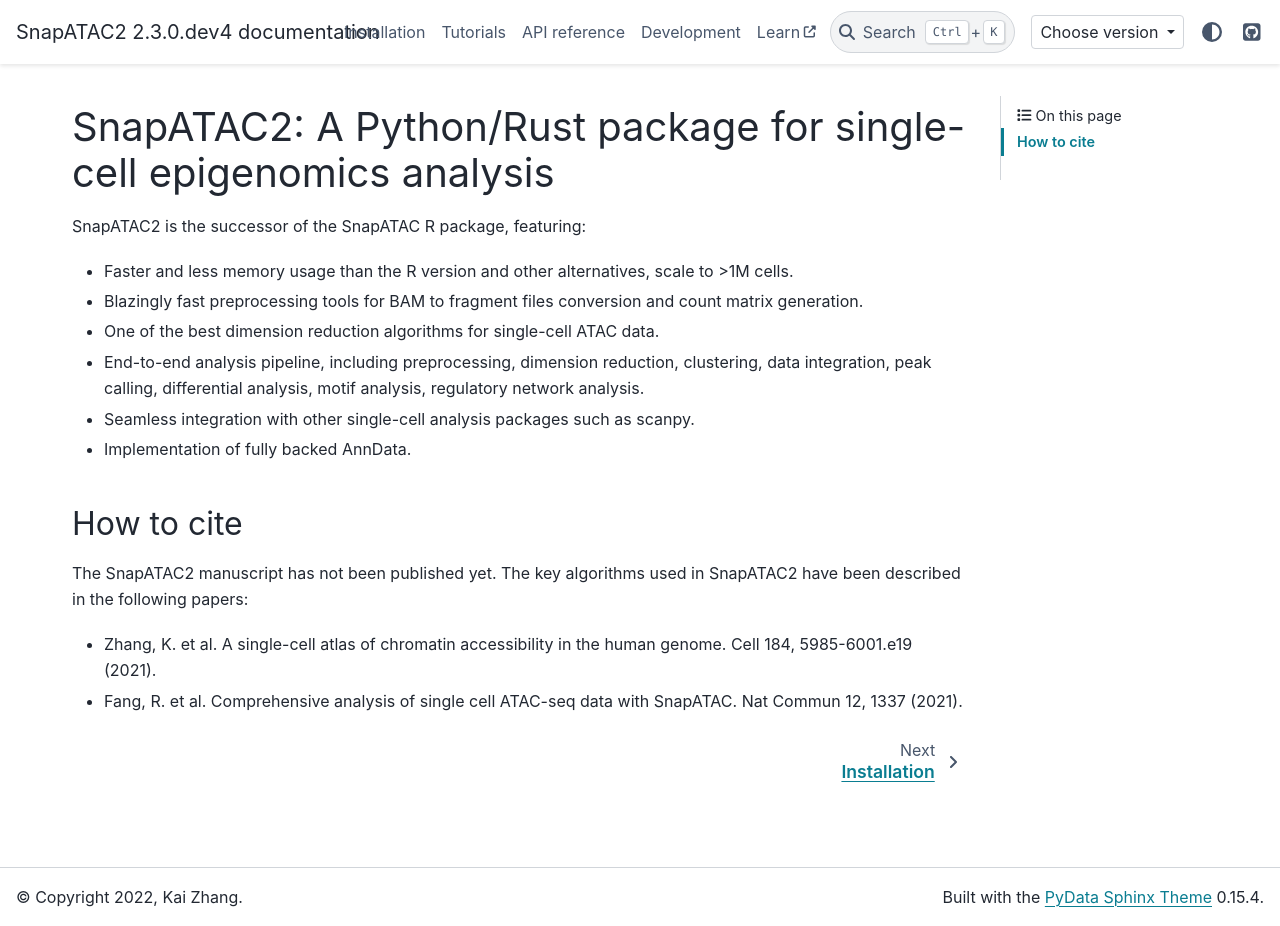
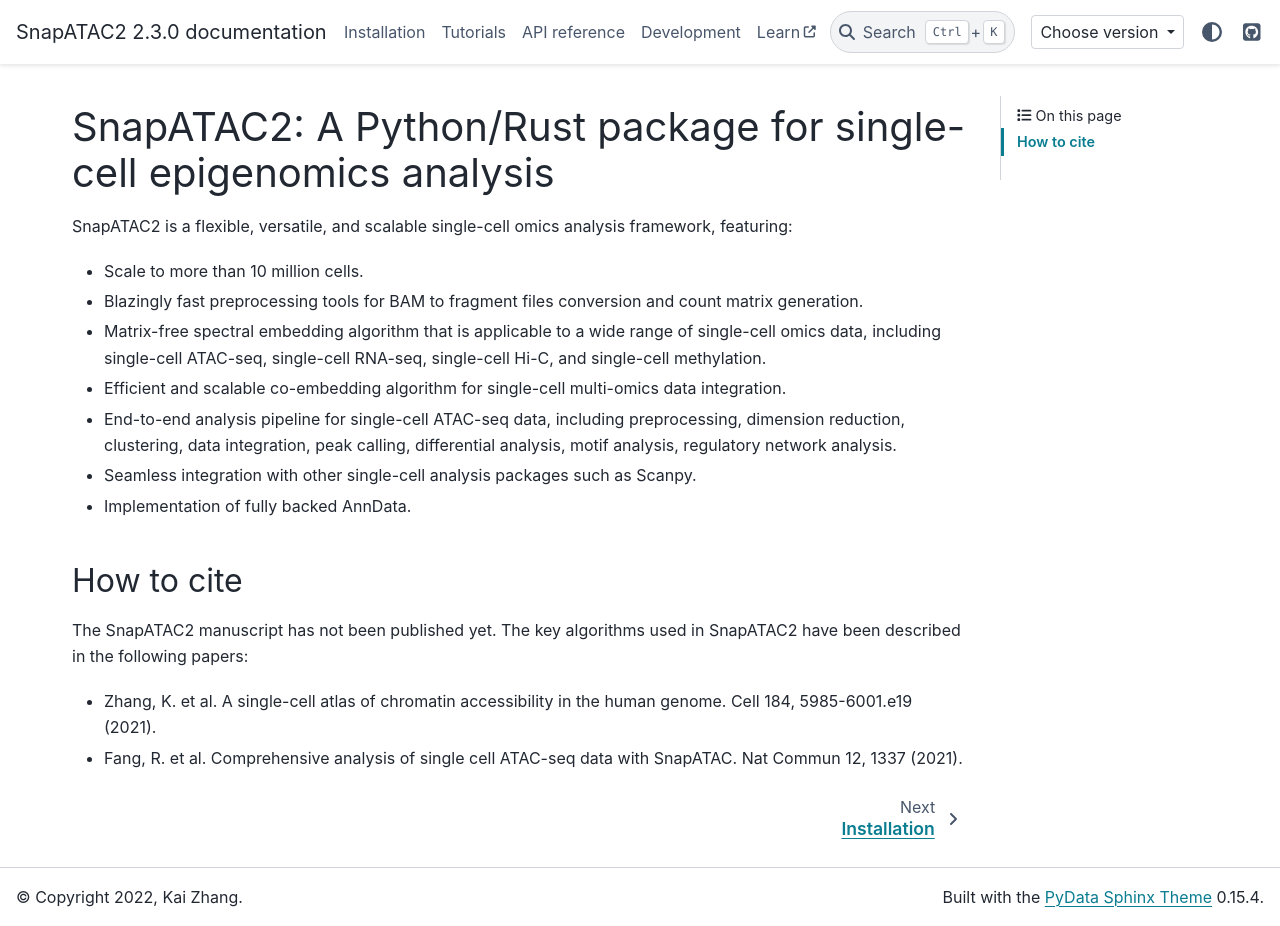
Before and after one commit to kaizhang/SnapATAC2, a Sphinx documentation site: the page built from docs/index.rst, in a window 1280 px wide and 926 px high. Built offline with Sphinx 7.4.7 and the PyData theme 0.15.4, drawn with Linux system fonts in a browser that asks for light colours; pages that are not in the unit, such as notebooks, are missing from menus; the version number is read from the project's files by our own code.

```diff
--- a/docs/index.rst
+++ b/docs/index.rst
@@ -1,13 +1,14 @@
 SnapATAC2: A Python/Rust package for single-cell epigenomics analysis
 =====================================================================
 
-SnapATAC2 is the successor of the SnapATAC R package, featuring:
+SnapATAC2 is a flexible, versatile, and scalable single-cell omics analysis framework, featuring:
 
-- Faster and less memory usage than the R version and other alternatives, scale to >1M cells.
+- Scale to more than 10 million cells.
 - Blazingly fast preprocessing tools for BAM to fragment files conversion and count matrix generation.
-- One of the best dimension reduction algorithms for single-cell ATAC data.
-- End-to-end analysis pipeline, including preprocessing, dimension reduction, clustering, data integration, peak calling, differential analysis, motif analysis, regulatory network analysis.
-- Seamless integration with other single-cell analysis packages such as scanpy.
+- Matrix-free spectral embedding algorithm that is applicable to a wide range of single-cell omics data, including single-cell ATAC-seq, single-cell RNA-seq, single-cell Hi-C, and single-cell methylation.
+- Efficient and scalable co-embedding algorithm for single-cell multi-omics data integration.
+- End-to-end analysis pipeline for single-cell ATAC-seq data, including preprocessing, dimension reduction, clustering, data integration, peak calling, differential analysis, motif analysis, regulatory network analysis.
+- Seamless integration with other single-cell analysis packages such as Scanpy.
 - Implementation of fully backed AnnData.
 
 How to cite
--- a/snapatac2-python/snapatac2/_version.py
+++ b/snapatac2-python/snapatac2/_version.py
@@ -1 +1 @@
-__version__ = "2.3.0.dev4"
+__version__ = "2.3.0"
```
Also changed, not shown: ChangeLog.md (+2 -2 lines), README.md (+7 -10 lines), 3 other files.
